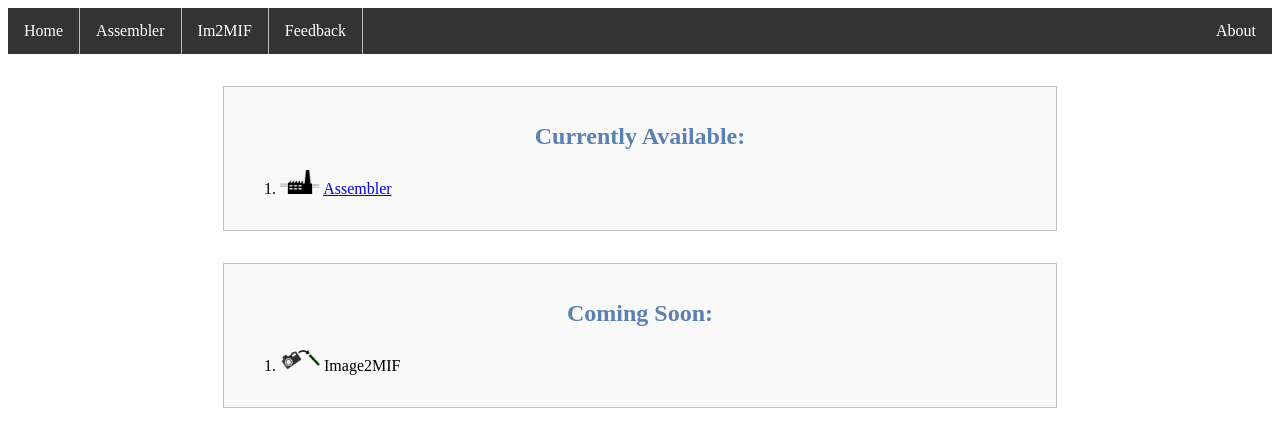
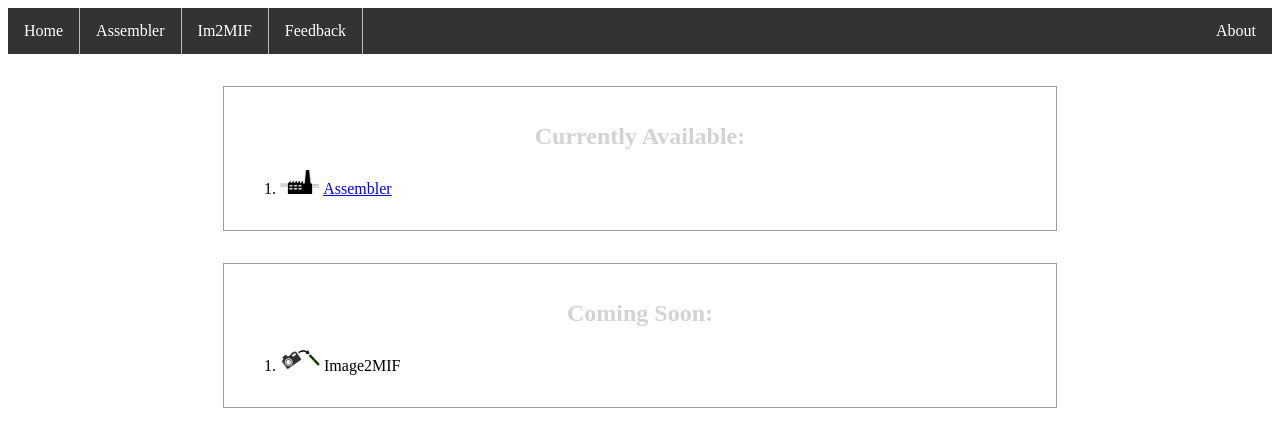
Before and after one commit to tn74/350-tools-mk2, a Django app: page / in a window 1280 px wide. Shown: the top 447 px of the page. Run offline with Django 3.2, Linux system fonts and the light colour scheme; some libraries are stand-ins or nearby versions.

Commit message:
Okay I think everything is looing okay

```diff
--- a/static/index/css/index.css
+++ b/static/index/css/index.css
@@ -5,13 +5,13 @@ p {
 h2 {
     alignment: center;
     text-align: center;
-    color: #5b80b2;
+    color: lightgrey;
 }
 
 .bod div{
     padding: 1em;
-    background: #f9f9f9;
-    border: 1px solid #c1c1c1;
+    background: #fff;
+    border: 1px solid #9c9c9c;
     margin-top: 2rem;
     max-width: 800px;
     margin-left: auto;
@@ -20,5 +20,5 @@ h2 {
 
 .now-working li,
 .coming-soon li {
-    color: #61a2bb;
+    color: lightgrey;
 }
```
